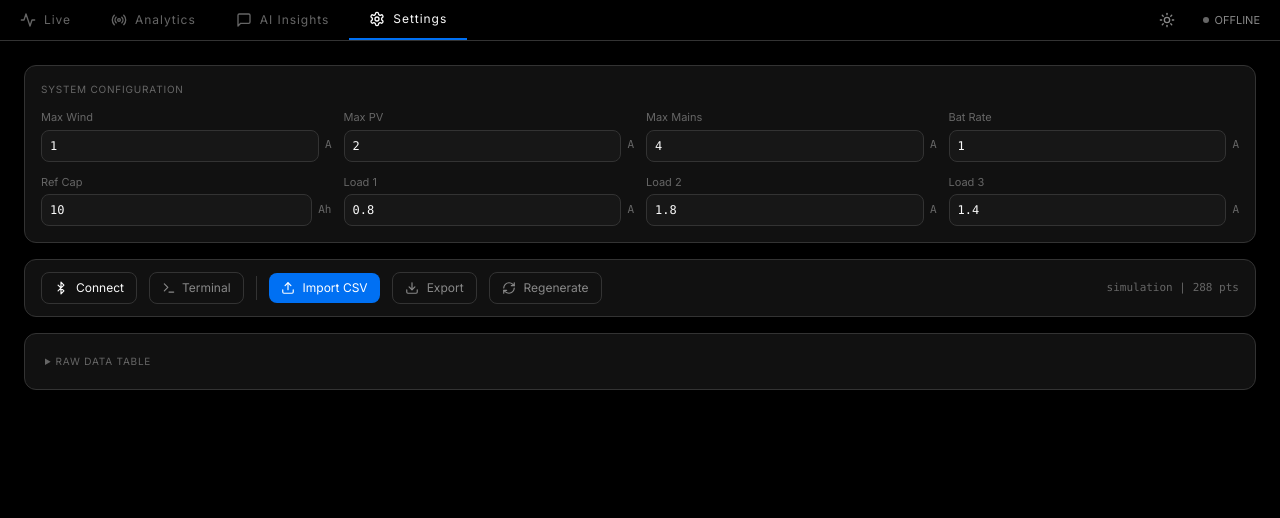
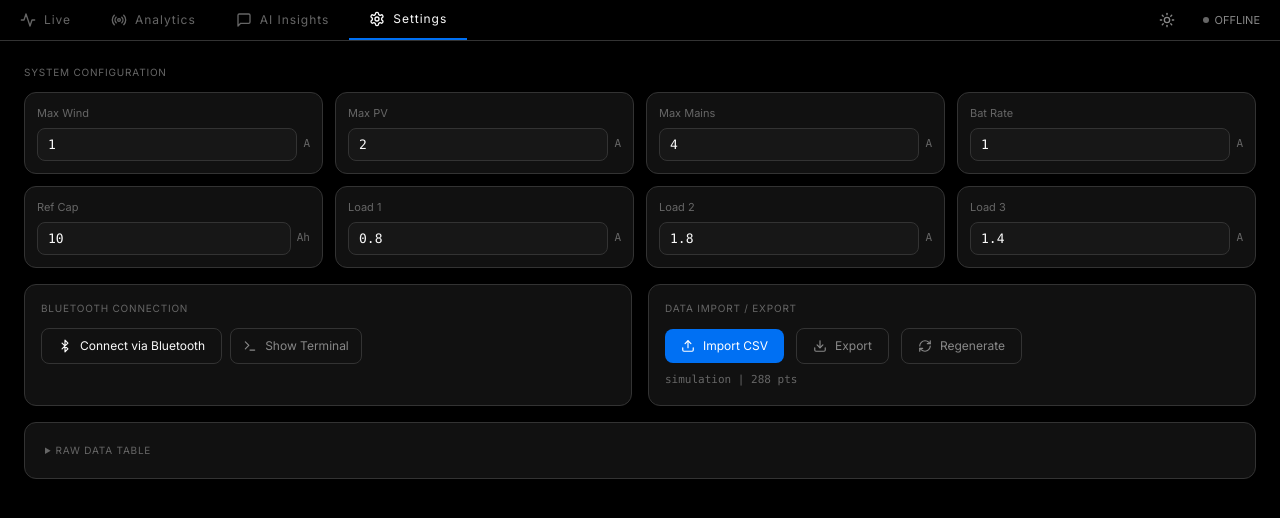
Before and after one commit to Jai71/d5-dashboard, a React (Vite) app: page / in a window 1280 px wide. Both pictures are taken after a click on the button "Settings". Shown: the top 518 px of the page. Built offline with nearby package versions, Linux system fonts and the light colour scheme.

Commit message:
Redesign Settings: 4-col individual cards, two-card toolbar layout

```diff
--- a/src/components/SettingsPanel.tsx
+++ b/src/components/SettingsPanel.tsx
@@ -168,8 +168,8 @@ export default function SettingsPanel({
 
   return (
     <div className="space-y-4">
-      {/* System Configuration — compact grid */}
-      <div className="bg-bg-surface1 border border-border-default rounded-xl p-4">
+      {/* System Configuration */}
+      <div>
         <div className="text-[10px] uppercase tracking-[0.08em] text-text-tertiary mb-3">
           SYSTEM CONFIGURATION
         </div>
@@ -184,8 +184,8 @@ export default function SettingsPanel({
             ['load2Demand', 'Load 2', 'A', 0, 5, 0.1],
             ['load3Demand', 'Load 3', 'A', 0, 5, 0.1],
           ] as [keyof Settings, string, string, number, number, number][]).map(([key, label, unit, min, max, step]) => (
-            <div key={key}>
-              <label className="text-[11px] text-text-tertiary block mb-1">{label}</label>
+            <div key={key} className="bg-bg-surface1 border border-border-default rounded-xl p-3">
+              <label className="text-[11px] text-text-tertiary block mb-1.5">{label}</label>
               <div className="flex items-center gap-1.5">
                 <input
                   type="number"
@@ -194,7 +194,7 @@ export default function SettingsPanel({
                   step={step}
                   value={settings[key]}
                   onChange={(e) => updateSetting(key, parseFloat(e.target.value) || 0, min, max)}
-                  className="w-full bg-bg-surface2 border border-border-default rounded-lg px-2 py-1.5 text-[12px] font-mono text-text-primary
+                  className="w-full bg-bg-surface2 border border-border-default rounded-lg px-2.5 py-1.5 text-[13px] font-mono text-text-primary
                     focus:outline-none focus:[box-shadow:0_0_0_2px_rgba(160,200,255,0.4)]"
                 />
                 <span className="text-[11px] text-text-tertiary font-mono shrink-0">{unit}</span>
@@ -204,42 +204,50 @@ export default function SettingsPanel({
         </div>
       </div>
 
-      {/* Data toolbar — single row */}
-      <div className="bg-bg-surface1 border border-border-default rounded-xl px-4 py-3">
-        <div className="flex items-center gap-3">
+      {/* Bluetooth + Data — two cards side by side */}
+      <div className="flex gap-4">
         {/* Bluetooth */}
+        <div className="flex-1 bg-bg-surface1 border border-border-default rounded-xl p-4">
+          <div className="text-[10px] uppercase tracking-[0.08em] text-text-tertiary mb-3">
+            BLUETOOTH CONNECTION
+          </div>
           {hasSerial ? (
-            <>
+            <div className="flex items-center gap-2">
               <button
                 onClick={serial.isConnected ? serial.disconnect : serial.connect}
-                className="flex items-center gap-2 px-3 py-1.5 text-[12px] border border-border-default rounded-lg hover:bg-bg-surface3 transition-colors"
+                className="flex items-center gap-2 px-4 py-2 text-[12px] border border-border-default rounded-lg hover:bg-bg-surface3 transition-colors"
               >
                 {serial.isConnected ? <BluetoothOff size={14} /> : <Bluetooth size={14} />}
-                {serial.isConnected ? 'Disconnect' : 'Connect'}
+                {serial.isConnected ? 'Disconnect' : 'Connect via Bluetooth'}
               </button>
               <button
                 onClick={() => setShowTerminal((v) => !v)}
-                className={`flex items-center gap-1.5 px-3 py-1.5 text-[12px] border rounded-lg transition-colors ${
+                className={`flex items-center gap-2 px-3 py-2 text-[12px] border rounded-lg transition-colors ${
                   showTerminal
                     ? 'border-accent text-accent bg-bg-surface2'
                     : 'border-border-default text-text-secondary hover:bg-bg-surface3'
                 }`}
               >
                 <Terminal size={14} />
-                Terminal
+                {showTerminal ? 'Hide Terminal' : 'Show Terminal'}
               </button>
-            </>
+            </div>
           ) : (
-            <span className="text-[11px] text-error">No Web Serial</span>
+            <div className="text-[12px] text-error">
+              Web Serial not available. Chrome required.
+            </div>
           )}
+        </div>
 
-          {/* Divider */}
-          <div className="border-l border-border-default h-6" />
-
-          {/* CSV / Data */}
+        {/* Data Import / Export */}
+        <div className="flex-1 bg-bg-surface1 border border-border-default rounded-xl p-4">
+          <div className="text-[10px] uppercase tracking-[0.08em] text-text-tertiary mb-3">
+            DATA IMPORT / EXPORT
+          </div>
+          <div className="flex items-center gap-3">
             <button
               onClick={() => fileRef.current?.click()}
-            className="flex items-center gap-2 px-3 py-1.5 text-[12px] bg-accent text-white rounded-lg"
+              className="flex items-center gap-2 px-4 py-2 text-[12px] bg-accent text-white rounded-lg"
             >
               <Upload size={14} />
               Import CSV
@@ -254,21 +262,20 @@ export default function SettingsPanel({
             <button
               onClick={onExport}
               disabled={rawData.length === 0}
-            className="flex items-center gap-2 px-3 py-1.5 text-[12px] border border-border-default text-text-secondary rounded-lg hover:bg-bg-surface3 disabled:opacity-40"
+              className="flex items-center gap-2 px-4 py-2 text-[12px] border border-border-default text-text-secondary rounded-lg hover:bg-bg-surface3 disabled:opacity-40"
             >
               <Download size={14} />
               Export
             </button>
             <button
               onClick={onRegenerate}
-            className="flex items-center gap-2 px-3 py-1.5 text-[12px] border border-border-default text-text-secondary rounded-lg hover:bg-bg-surface3"
+              className="flex items-center gap-2 px-4 py-2 text-[12px] border border-border-default text-text-secondary rounded-lg hover:bg-bg-surface3"
             >
               <RefreshCw size={14} />
               Regenerate
             </button>
-
-          {/* Status */}
-          <div className="ml-auto text-[11px] text-text-tertiary font-mono">
+          </div>
+          <div className="mt-2 text-[11px] text-text-tertiary font-mono">
             {dataSource} | {rawData.length} pts
           </div>
         </div>
```
Lines whose indentation alone changed are shown as unchanged.
